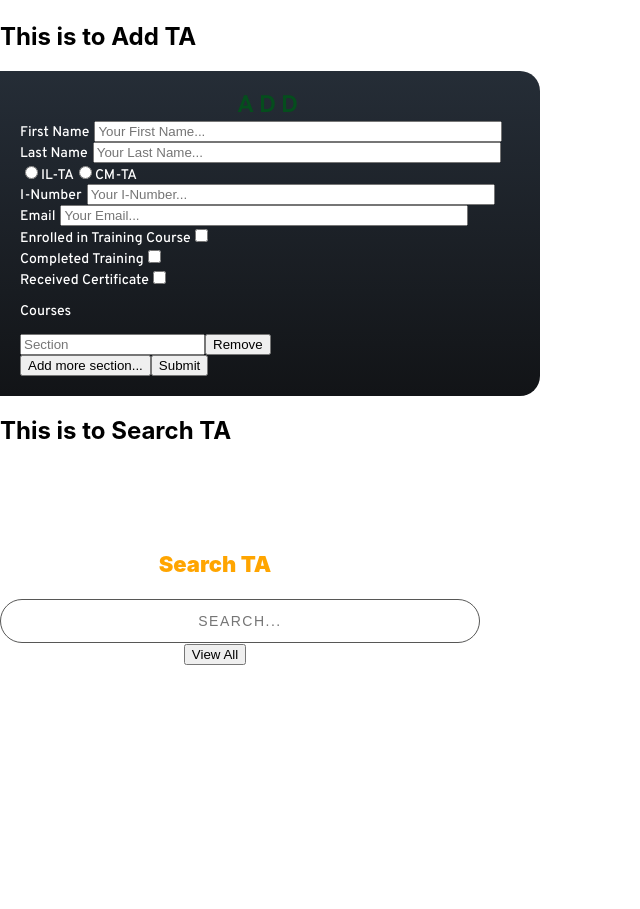
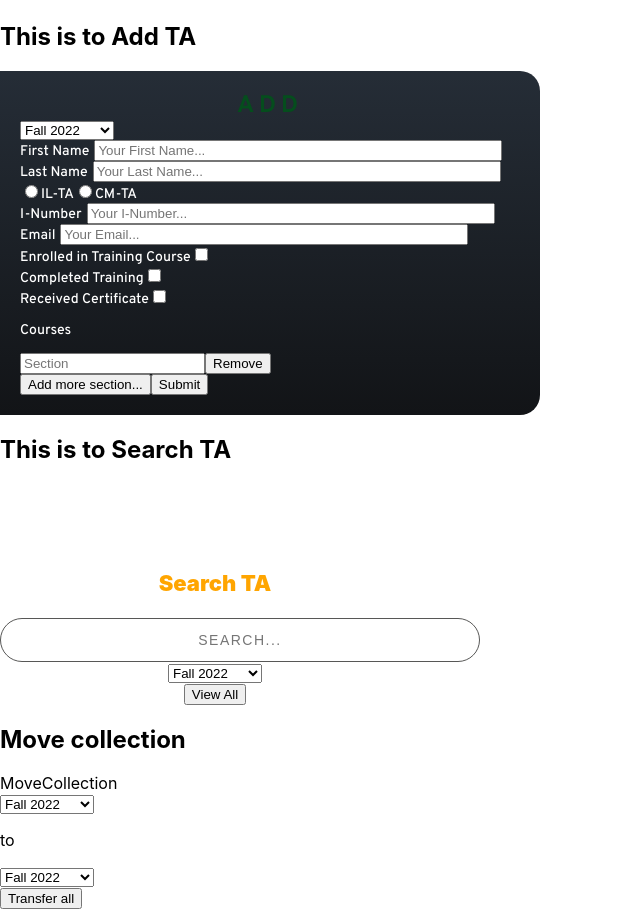
Before and after one commit to spencer-rafada/ta-manager-app, a React (Create React App) app: page /admin in a window 1280 px wide. Shown: the part 120-1029 px from the top of the page, without its empty margins (0-640 px from the left). Before the commit the page ends 800 px from the top, so only its background shows below. Built offline with nearby package versions, Linux system fonts and the light colour scheme.

Commit message:
added collection manipulation functions

```diff
--- a/src/components/AddTA/AddTA.js
+++ b/src/components/AddTA/AddTA.js
@@ -4,6 +4,8 @@ import { collection, addDoc } from "firebase/firestore";
 import "./AddTA.style.css";
 import Input from "../form/Input/Input.js";
 import InputCheckbox from "../form/InputCheckbox.js";
+import Select from "../form/Select/Select.js";
+import { Semester } from "../../data/SemesterSelection.js";
 
 export default function AddTA() {
   const [f_name, setFName] = useState("");
@@ -15,6 +17,7 @@ export default function AddTA() {
   const [enrolled, setEnrolled] = useState(false);
   const [trained, setTrained] = useState(false);
   const [certificate, setCertificate] = useState(false);
+  const [semester, setSemester] = useState(Semester[0].value);
 
   const handleFNameChange = (e) => {
     setFName(e.target.value);
@@ -68,9 +71,13 @@ export default function AddTA() {
     setSection(data);
   };
 
+  const handleSemesterChange = (e) => {
+    setSemester(e.target.value);
+  };
+
   const addData = async (data) => {
     try {
-      const docRef = await addDoc(collection(store, "ta"), data);
+      const docRef = await addDoc(collection(store, semester), data);
       console.log("Document written with ID: ", docRef.id);
     } catch (e) {
       console.log("Error adding document: ", e);
@@ -100,6 +107,11 @@ export default function AddTA() {
       <div className="form__title">
         <h1>Add</h1>
       </div>
+      <Select
+        semester={semester}
+        onChange={handleSemesterChange}
+        options={Semester}
+      />
       <form onSubmit={handleSubmit}>
         <Input
           className="form__input"
--- /dev/null
+++ b/src/components/MoveCollection/MoveCollection.js
@@ -0,0 +1,55 @@
+import { React, useState } from "react";
+import { store } from "../../firebase.js";
+import { collection, addDoc, getDocs } from "firebase/firestore";
+import Select from "../form/Select/Select.js";
+import { Semester } from "../../data/SemesterSelection.js";
+
+export default function MoveCollection() {
+  const [fromCollection, setFromCollection] = useState(Semester[0].value);
+  const [toCollection, setToCollection] = useState(Semester[0].value);
+  const storeRefFrom = collection(store, fromCollection);
+  const storeRefTo = collection(store, toCollection);
+
+  const transferAll = async () => {
+    const allTA = await getDocs(storeRefFrom);
+    // Firebase can only write up to 400 maximum.
+    allTA.forEach(async (doc) => {
+      try {
+        const data = doc.data();
+        const docRef = await addDoc(storeRefTo, data);
+        console.log("Document transferred with ID: ", docRef.id);
+      } catch (e) {
+        console.log(doc);
+        console.log("Error adding document: ", e);
+      }
+    });
+  };
+
+  const handleFromCollectionChange = (e) => {
+    setFromCollection(e.target.value);
+  };
+
+  const handleToCollectionChange = (e) => {
+    setToCollection(e.target.value);
+  };
+
+  return (
+    <div>
+      <div>MoveCollection</div>
+      <Select
+        semester={fromCollection}
+        onChange={handleFromCollectionChange}
+        options={Semester}
+      />
+      <p>to</p>
+      <Select
+        semester={toCollection}
+        onChange={handleToCollectionChange}
+        options={Semester}
+      />
+      <button type="button" onClick={transferAll}>
+        Transfer all
+      </button>
+    </div>
+  );
+}
--- a/src/components/SearchTA/SearchTA.js
+++ b/src/components/SearchTA/SearchTA.js
@@ -3,10 +3,13 @@ import { store } from "../../firebase.js";
 import { collection, getDocs, query, where } from "firebase/firestore";
 import AssistantCards from "../AssistantCards/AssistantCards.js";
 import "./SearchTA.style.css";
+import Select from "../form/Select/Select.js";
+import { Semester } from "../../data/SemesterSelection.js";
 
 function SearchTA() {
   const [searchText, setSearchText] = useState("");
   const [results, setResults] = useState([]);
+  const [semester, setSemester] = useState(Semester[0].value);
 
   const handleSubmit = async (e) => {
     e.preventDefault();
@@ -43,10 +46,14 @@ function SearchTA() {
     console.log(searchResult);
   };
 
+  const handleSemesterChange = (e) => {
+    setSemester(e.target.value);
+  };
+
   const handleViewAll = async () => {
     const searchResult = [];
     setResults([]);
-    const taRef = collection(store, "ta");
+    const taRef = collection(store, semester);
     const snapshot = await getDocs(taRef);
     snapshot.forEach((doc) => {
       const id = {};
@@ -71,6 +78,11 @@ function SearchTA() {
             onChange={(e) => setSearchText(e.target.value)}
           />
         </form>
+        <Select
+          semester={semester}
+          onChange={handleSemesterChange}
+          options={Semester}
+        />
         <div>
           <button type="button" onClick={handleViewAll}>
             View All
--- /dev/null
+++ b/src/components/form/Select/Select.js
@@ -0,0 +1,13 @@
+import React from "react";
+
+export default function Select({ semester, onChange, options }) {
+  return (
+    <div>
+      <select value={semester} onChange={onChange}>
+        {options.map((index) => {
+          return <option value={index.value}>{index.title}</option>;
+        })}
+      </select>
+    </div>
+  );
+}
--- /dev/null
+++ b/src/data/SemesterSelection.js
@@ -0,0 +1,7 @@
+export const Semester = [
+  { title: "Fall 2022", value: "F22" },
+  { title: "Winter 2023", value: "W23" },
+  { title: "Spring 2023", value: "S23" },
+  { title: "Fall 2023", value: "F23" },
+  { title: "Winter 2024", value: "W24" },
+];
--- a/src/views/Admin.js
+++ b/src/views/Admin.js
@@ -1,6 +1,7 @@
 import React from "react";
 import AddTA from "../components/AddTA/AddTA.js";
 import SearchTA from "../components/SearchTA/SearchTA.js";
+import MoveCollection from "../components/MoveCollection/MoveCollection.js";
 // import ViewTA from "../components/ViewTA.js";
 
 export default function Admin() {
@@ -12,6 +13,8 @@ export default function Admin() {
       <h2>This is to Search TA</h2>
       <SearchTA />
       {/* <ViewTA /> */}
+      <h2>Move collection</h2>
+      <MoveCollection />
     </div>
   );
 }
```
